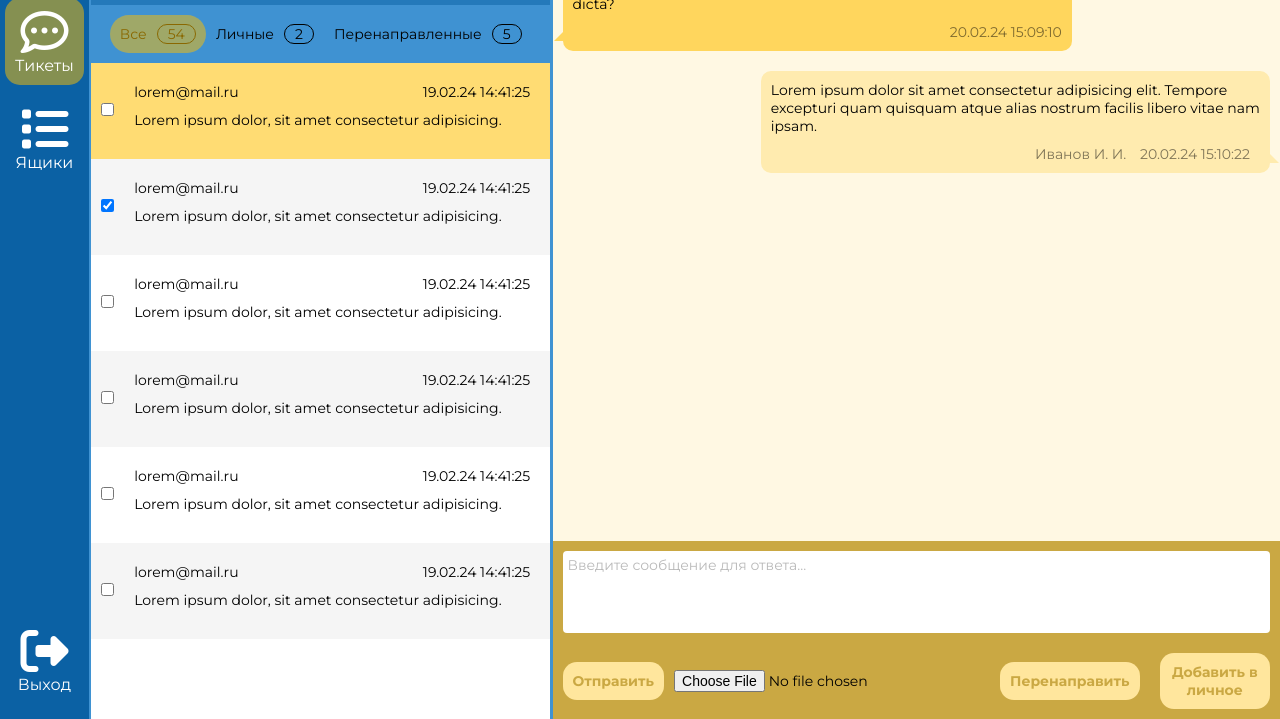
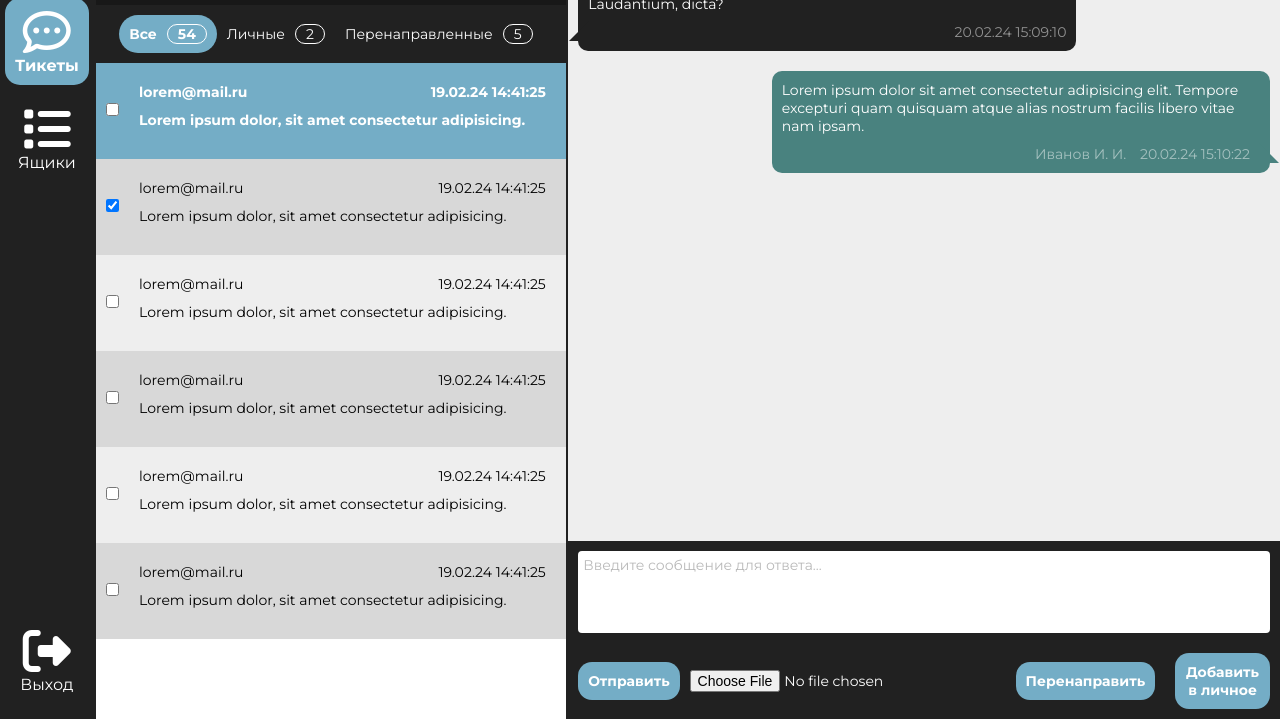
Before and after one commit to Buzia3lic/postbox_WM, a plain HTML site: page index.html in a window 1280 px wide. Shown: the part 81-800 px from the top of the page. Drawn offline with Linux system fonts and the light colour scheme.

Commit message:
add dark theme

```diff
--- a/index.html
+++ b/index.html
@@ -73,7 +73,7 @@
                     <label class="ticket__checkbox">
                         <input class="customCheckbox" type="checkbox">
                         <img class="ticket_icon"
-                            src="https://ui-avatars.com/api/?rounded=true&length=1&name=lorem&background=66a3d2&color=fff">
+                            src="https://ui-avatars.com/api/?rounded=true&length=1&name=lorem&background=ff0000&color=fff">
                     </label>
                     <div class="ticket_list_content">
                         <div class="ticket_email">lorem@mail.ru</div>
@@ -86,7 +86,7 @@
                     <label class="ticket__checkbox">
                         <input class="customCheckbox" type="checkbox" checked>
                         <img class="ticket_icon"
-                            src="https://ui-avatars.com/api/?rounded=true&length=1&name=lorem&background=66a3d2&color=fff">
+                            src="https://ui-avatars.com/api/?rounded=true&length=1&name=lorem&background=ff0000&color=fff">
                     </label>
 
                     <div class="ticket_list_content">
@@ -99,7 +99,7 @@
                     <label class="ticket__checkbox">
                         <input class="customCheckbox" type="checkbox">
                         <img class="ticket_icon"
-                            src="https://ui-avatars.com/api/?rounded=true&length=1&name=lorem&background=66a3d2&color=fff">
+                            src="https://ui-avatars.com/api/?rounded=true&length=1&name=lorem&background=ff0000&color=fff">
                     </label>
 
                     <div class="ticket_list_content">
@@ -112,7 +112,7 @@
                     <label class="ticket__checkbox">
                         <input class="customCheckbox" type="checkbox">
                         <img class="ticket_icon"
-                            src="https://ui-avatars.com/api/?rounded=true&length=1&name=lorem&background=66a3d2&color=fff">
+                            src="https://ui-avatars.com/api/?rounded=true&length=1&name=lorem&background=ff0000&color=fff">
                     </label>
 
                     <div class="ticket_list_content">
@@ -125,7 +125,7 @@
                     <label class="ticket__checkbox">
                         <input class="customCheckbox" type="checkbox">
                         <img class="ticket_icon"
-                            src="https://ui-avatars.com/api/?rounded=true&length=1&name=lorem&background=66a3d2&color=fff">
+                            src="https://ui-avatars.com/api/?rounded=true&length=1&name=lorem&background=ff0000&color=fff">
                     </label>
 
                     <div class="ticket_list_content">
@@ -138,7 +138,7 @@
                     <label class="ticket__checkbox">
                         <input class="customCheckbox" type="checkbox">
                         <img class="ticket_icon"
-                            src="https://ui-avatars.com/api/?rounded=true&length=1&name=lorem&background=66a3d2&color=fff">
+                            src="https://ui-avatars.com/api/?rounded=true&length=1&name=lorem&background=ff0000&color=fff">
                     </label>
 
                     <div class="ticket_list_content">
--- a/scss/_vars.scss
+++ b/scss/_vars.scss
@@ -4,6 +4,7 @@ $mainMenuColor1: #0b61a4;
 $mainMenuColor2: #ffffff;
 $mainMenuHoverColor: rgba(255, 191, 0, 0.3);
 $mainMenuActiveColor: rgba(255, 191, 0, 0.5);
+$ticketMenuNameColor: #0b61a4;
 $ticketMenuHoverColor: rgba(255, 191, 0, 0.3);
 $ticketMenuActiveColor: rgba(255, 191, 0, 0.5);
 $ticketMenuActiveSecondColor: #8a6801;
@@ -26,3 +27,4 @@ $btnBackgroundHoverColor: rgb(0, 252, 0);
 $btnTextHoverColor:rgb(0, 153, 0);
 
 $mainColor2: #3f92d2;
+$TextColor: black;
--- /dev/null
+++ b/scss/_varsDark.scss
@@ -0,0 +1,30 @@
+$bodyTextSize: 10px;
+
+$mainMenuColor1: #212121;
+$mainMenuColor2: #ffffff;
+$mainMenuHoverColor: #2b2b2b;
+$mainMenuActiveColor: #74adc6;
+$ticketMenuNameColor: #181818;
+$ticketMenuHoverColor: #2b2b2b;
+$ticketMenuActiveColor: #74adc6;
+$ticketMenuActiveSecondColor: #8a6801;
+$ticketListScrollColor1: rgba(199, 199, 199, 0.5);
+$ticketListScrollColor2: rgba(3, 62, 107, 0.5);
+$ticketListItemColor1: #eeeeee;
+$ticketListItemColor2: #d8d8d8;
+$ticketListItemActiveColor: #74adc6;
+$ticketListItemHoverColor: #b3d1df;
+$converstationBackground: #eeeeee;
+$converstationScrollColor1: rgba(199, 199, 199, 0.5);
+$converstationScrollColor2: rgba(166, 124, 0, 0.5);
+$converstationQuestionColor: #212121;
+$converstationAnswerColor: #49827f;
+$textFieldBoxColor: #212121;
+$answerShadow: rgb(1, 165, 42);
+$btnBackgroundColor: #74adc6;
+$btnTextColor: white;
+$btnBackgroundHoverColor: white;
+$btnTextHoverColor:#74adc6;
+
+$mainColor2: #212121;
+$TextColor: white;
--- a/scss/style.scss
+++ b/scss/style.scss
@@ -1,5 +1,6 @@
 @import './normalize';
-@import './vars';
+// @import './vars';
+@import './varsDark';
 
 * {
     box-sizing: border-box;
@@ -17,6 +18,7 @@ body {
     margin: auto;
     flex-grow: 1;
     box-sizing: border-box;
+    // color: $mainTextColor;
 }
 
 .logo {
@@ -66,6 +68,7 @@ body {
 .grid_menu_items_active {
     border-radius: 1.5rem;
     background-color: $mainMenuActiveColor;
+    font-weight: bold;
 }
 
 .grid_menu_items:hover {
@@ -130,13 +133,13 @@ body {
     border: none;
     border-radius: 9px;
     padding: 0.5rem;
-    background-color: rgb(255, 227, 142);
+    background-color: $mainMenuActiveColor;
 }
 
 .ticketMenu__name {
     text-transform: uppercase;
     display: inline-block;
-    background-color: rgba(11, 98, 164, 0.5);
+    background-color: $ticketMenuNameColor;
     padding: 1rem 0;
     width: 99%;
 
@@ -187,6 +190,7 @@ ul {
 
 .ticket_header_menu_item {
     padding: 1rem;
+    color: $mainMenuColor2;
 }
 
 .ticket_header_menu_item:hover {
@@ -197,7 +201,8 @@ ul {
 .ticket_header_menu_item_active {
     background-color: $ticketMenuActiveColor;
     border-radius: 2.7rem;
-    color: $ticketMenuActiveSecondColor;
+    font-weight: bold;
+    // color: $ticketMenuActiveSecondColor;
 }
 
 
@@ -287,6 +292,8 @@ ul {
 
 .ticket_list_item_active {
     background-color: $ticketListItemActiveColor;
+    font-weight: bold;
+    color: $TextColor;
 }
 
 .ticket_list_item:nth-child(even) {
@@ -346,6 +353,7 @@ ul {
     background-color: $converstationQuestionColor;
     margin: 1rem;
     align-self: flex-start;
+    color: $TextColor;
 }
 
 .converstation_question:before {
@@ -368,6 +376,7 @@ ul {
     background-color: $converstationAnswerColor;
     margin: 1rem;
     align-self: flex-end;
+    color: $TextColor;
 }
 
 .converstation_answer:after {
@@ -432,6 +441,7 @@ ul {
 .btn_layout {
     display: flex;
     align-items: center;
+    color: $TextColor;
 }
 
 .btn {
```
Also changed, not shown: css/style.css, css/style.min.css, 2 other files.
